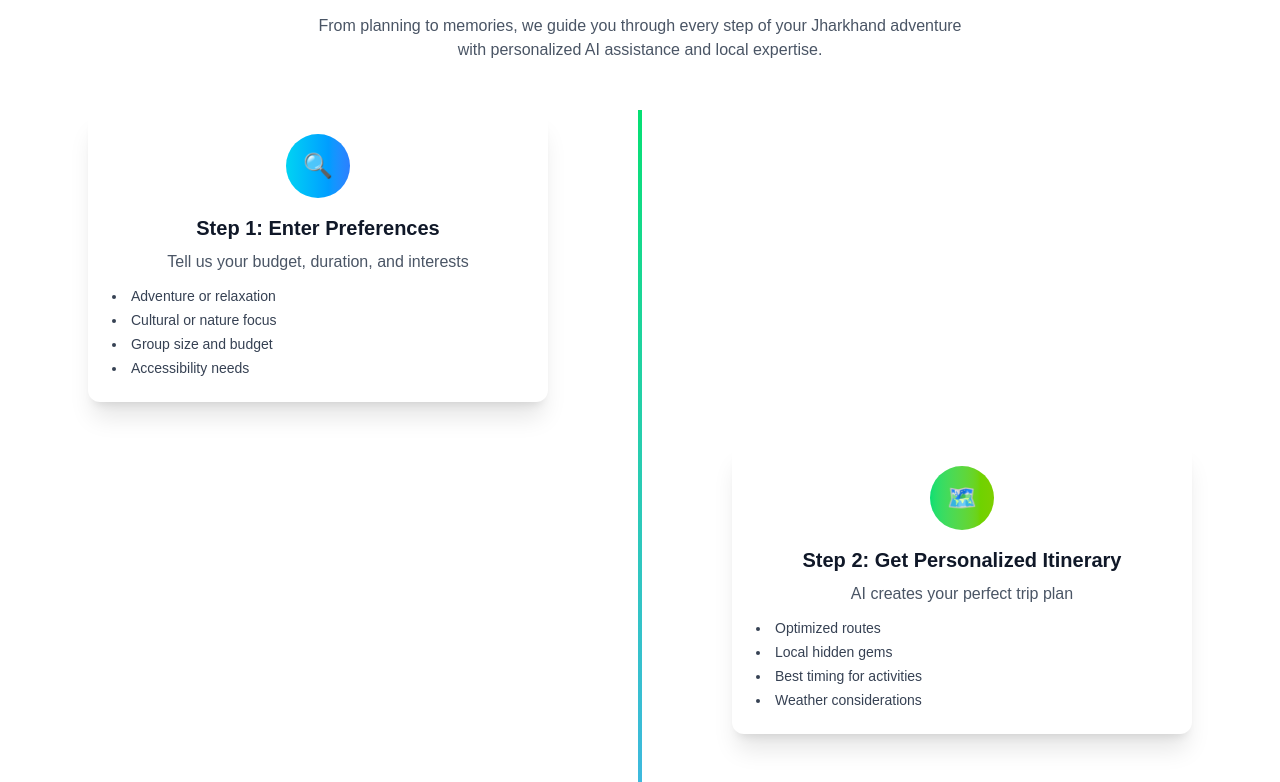
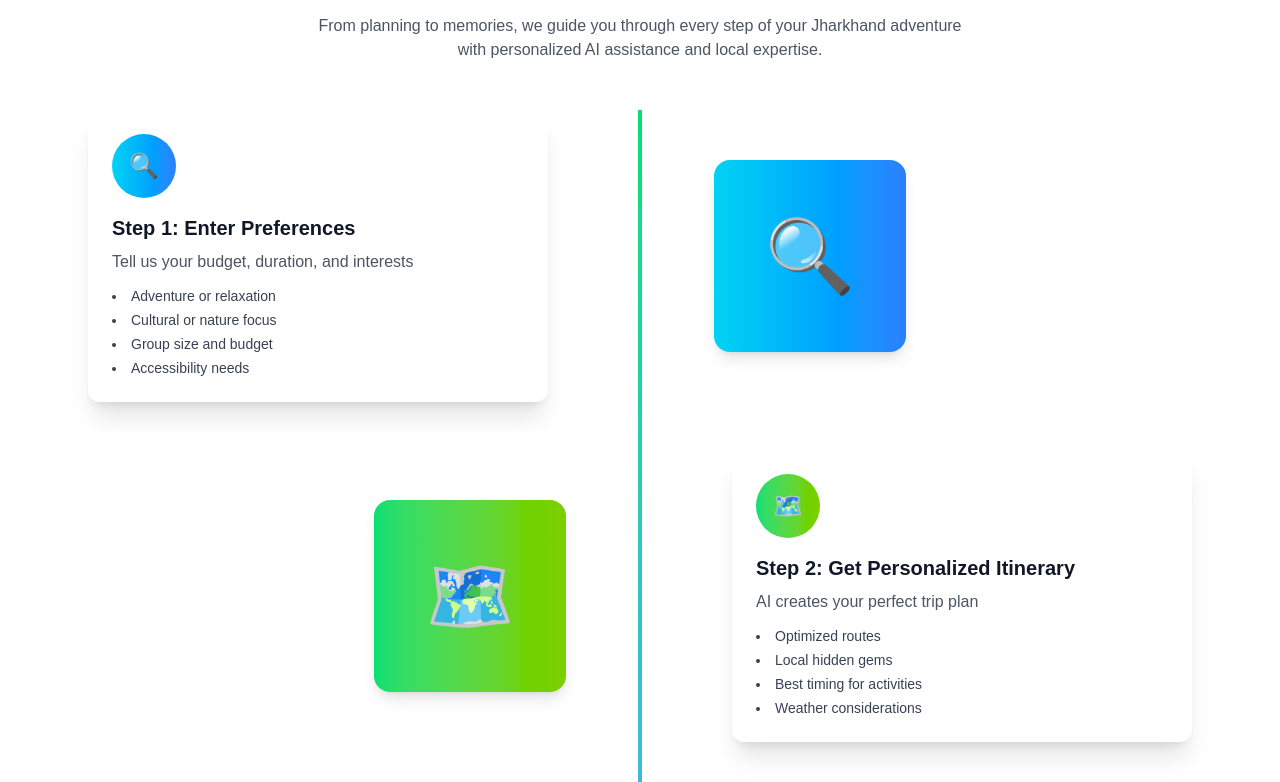
Before and after one commit to MAYANKSHARMA01010/sih_explore_jharkhand, a Next.js app: page / in a window 1280 px wide. Shown: the part 1998-2780 px from the top of the page. Built offline with nearby package versions, Linux system fonts and the light colour scheme.

Commit message:
Image added in timeline

```diff
--- a/src/app/components/landingPage/JourneySection.tsx
+++ b/src/app/components/landingPage/JourneySection.tsx
@@ -50,7 +50,10 @@ const JourneySection = () => {
     <section className="bg-white py-16">
       <div className="max-w-6xl mx-auto px-6 text-center">
         <h2 className="text-4xl font-extrabold text-gray-900 mb-4">
-          Your Journey with <span className="bg-gradient-to-r from-green-500 to-emerald-600 bg-clip-text text-transparent">Explore Jharkhand</span>
+          Your Journey with{" "}
+          <span className="bg-gradient-to-r from-green-500 to-emerald-600 bg-clip-text text-transparent">
+            Explore Jharkhand
+          </span>
         </h2>
         <p className="text-gray-600 max-w-2xl mx-auto mb-12">
           From planning to memories, we guide you through every step of your Jharkhand adventure with personalized AI assistance and local expertise.
@@ -60,23 +63,44 @@ const JourneySection = () => {
           {/* Timeline line */}
           <div className="absolute left-1/2 transform -translate-x-1/2 top-0 bottom-0 w-1 bg-gradient-to-b from-green-400 via-blue-400 to-pink-400"></div>
 
-          {/* Timeline items */}
           {steps.map((step, index) => (
-            <div key={index} className={`mb-10 flex ${index % 2 === 0 ? "justify-start" : "justify-end"} w-full relative`}>
-              <div className={`w-5/12 p-6 rounded-xl shadow-xl bg-white hover:shadow-2xl transition-all duration-300 transform hover:-translate-y-1`}>
-                <div className={`w-16 h-16 flex items-center justify-center rounded-full bg-gradient-to-r ${step.color} text-white text-2xl mb-4 mx-auto`}>{step.icon}</div>
-                <h3 className="text-xl font-bold mb-2 text-gray-900">Step {index + 1}: {step.title}</h3>
+            <div
+              key={index}
+              className={`mb-12 flex flex-col lg:flex-row items-center ${
+                index % 2 === 0 ? "lg:flex-row" : "lg:flex-row-reverse"
+              } gap-8`}
+            >
+              {/* Text Card */}
+              <div className="w-full lg:w-5/12 p-6 rounded-xl shadow-xl bg-white hover:shadow-2xl transition-all duration-300 transform hover:-translate-y-1 text-left">
+                <div
+                  className={`w-16 h-16 flex items-center justify-center rounded-full bg-gradient-to-r ${step.color} text-white text-2xl mb-4`}
+                >
+                  {step.icon}
+                </div>
+                <h3 className="text-xl font-bold mb-2 text-gray-900">
+                  Step {index + 1}: {step.title}
+                </h3>
                 <p className="text-gray-600 mb-3">{step.description}</p>
-                <ul className="list-disc list-inside text-gray-700 text-sm space-y-1 text-left">
+                <ul className="list-disc list-inside text-gray-700 text-sm space-y-1">
                   {step.details.map((detail, i) => (
                     <li key={i}>{detail}</li>
                   ))}
                 </ul>
               </div>
+
+              {/* Big Icon on side */}
+              <div className="w-full lg:w-5/12 flex justify-center">
+                <div
+                  className={`w-48 h-48 rounded-2xl bg-gradient-to-r ${step.color} flex items-center justify-center text-white text-7xl shadow-lg hover:scale-105 transition-transform duration-300`}
+                >
+                  {step.icon}
+                </div>
+              </div>
             </div>
           ))}
         </div>
 
+        {/* CTA Button */}
         <div className="mt-12">
           <button className="bg-gradient-to-r from-green-500 to-emerald-600 text-white px-8 py-3 rounded-lg text-lg font-semibold hover:scale-105 transition-all shadow-lg">
             Begin Your Adventure
```
